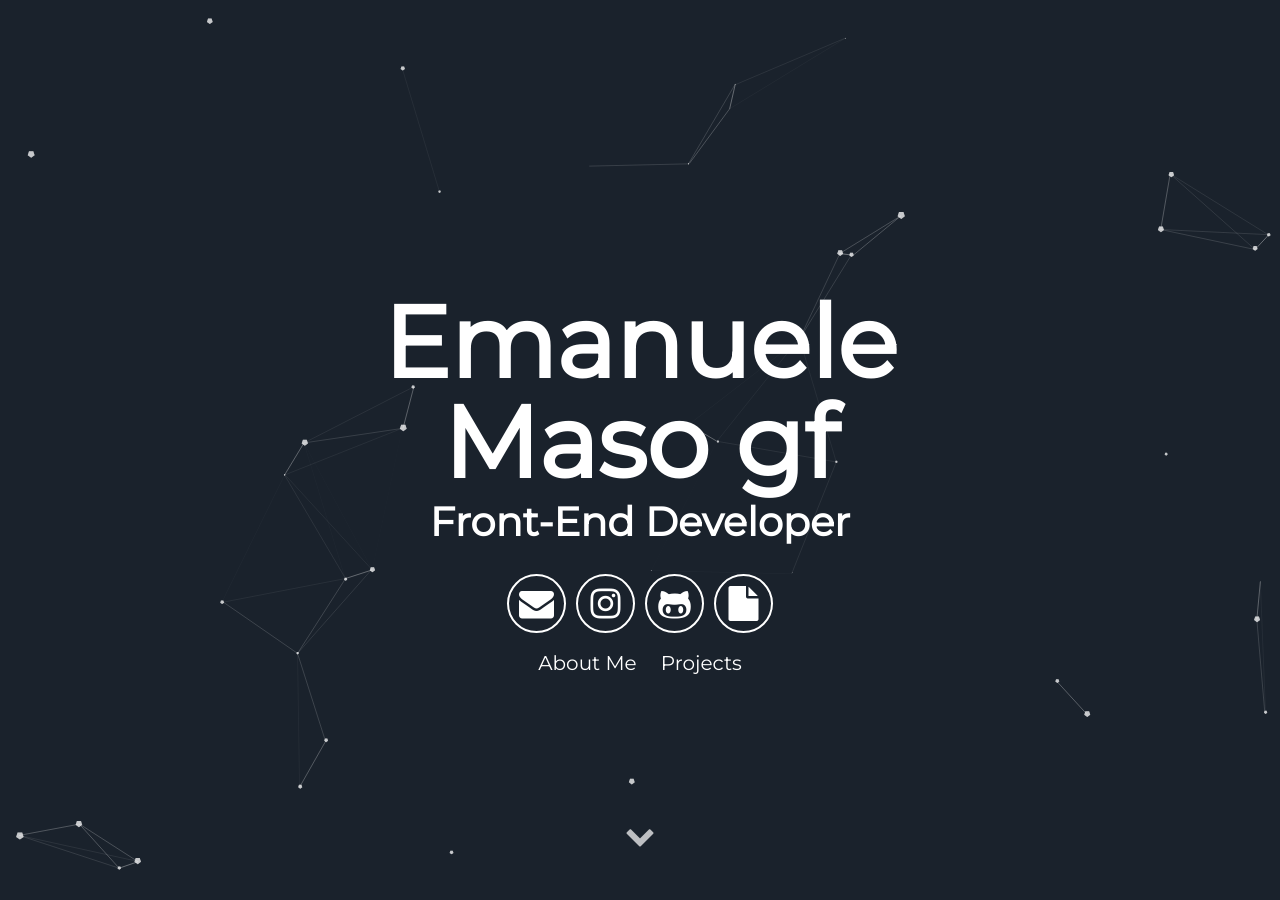
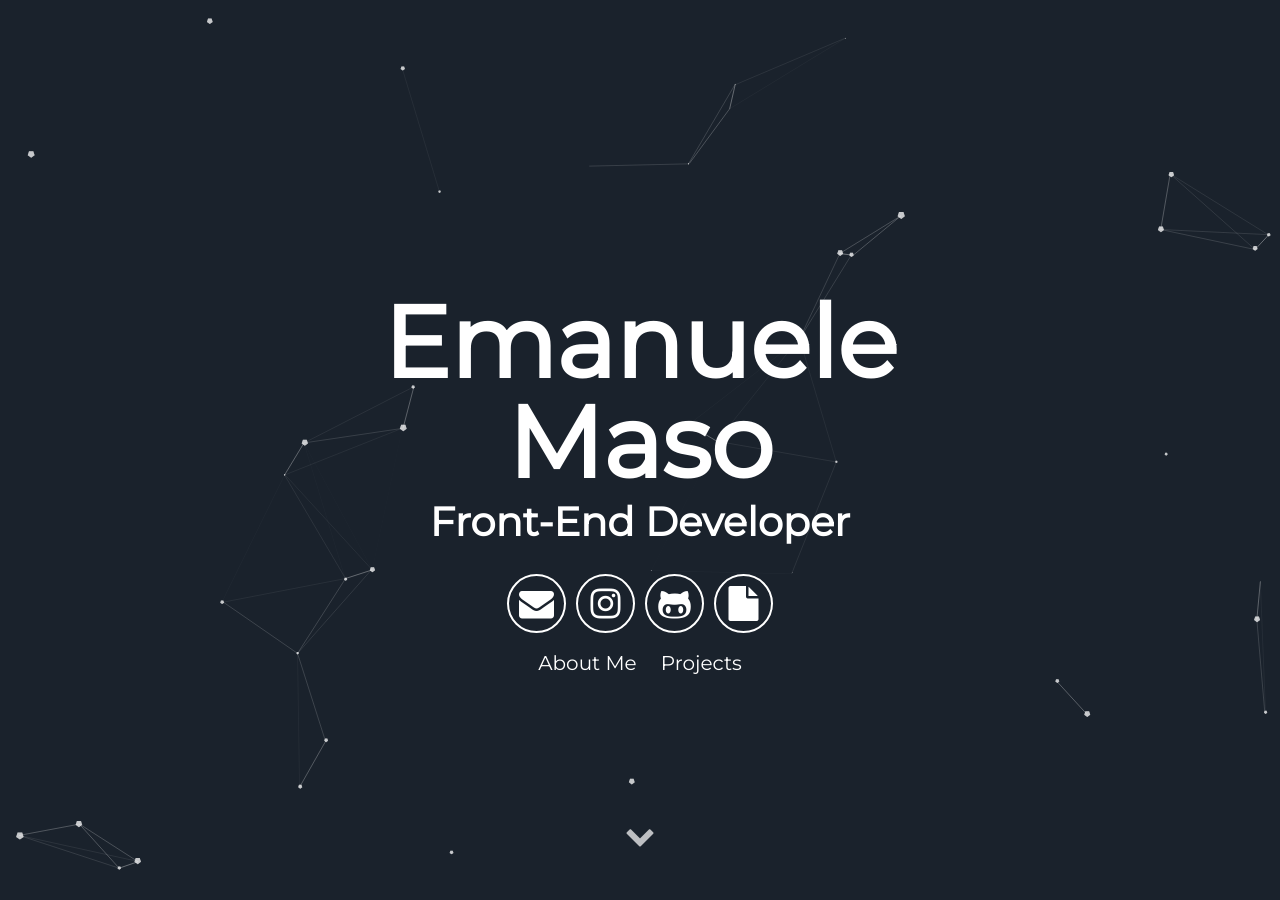
Before and after one commit to ClarkStoro/clarkstoro.github.io, a Jekyll site: the page built from index.html, in a window 1280 px wide and 900 px high. Built offline with Jekyll 4.4.1, drawn with Linux system fonts in a browser that asks for light colours.

Commit message:
Update header.html

```diff
--- a/_includes/header.html
+++ b/_includes/header.html
@@ -1,7 +1,7 @@
 <div id="particles-js">
   <div class="header">
       <h1>
-        <span class="site-title">{{site.username}} gf</span>
+        <span class="site-title">{{site.username}}</span>
         <span class="site-description">{{site.user_title}}</span>
       </h1>
       <div class="header-icons">
```
